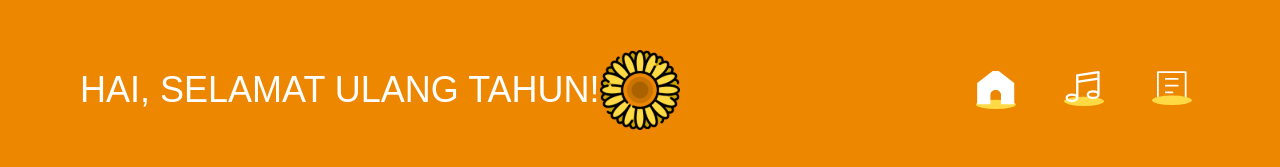
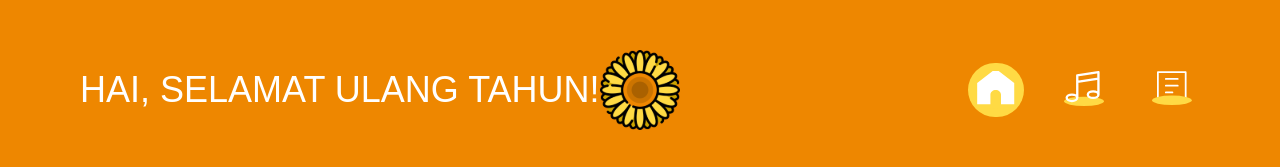
Before and after one commit to RenggoPandora/HappyBirthday, a React (Vite) app: page /home in a window 1280 px wide. Shown: the top 167 px of the page. Built offline with nearby package versions, Linux system fonts and the light colour scheme; a web font is replaced by a local one.

Commit message:
fix [Nav]

```diff
--- a/src/components/organisms/Nav.jsx
+++ b/src/components/organisms/Nav.jsx
@@ -23,7 +23,7 @@ export default function Nav() {
       <div className="flex gap-4 md:gap-8 justify-end flex-1 min-w-0 mr-4 md:mr-10">
         <a href="/home" className="relative">
           <div className={`flex items-center justify-center p-2 rounded-full transition-all duration-300 ease-in-out
-            ${isActive("/") ? "bg-[#FFDA44] bg-opacity-20" : ""}`}>
+            ${isActive("/home") ? "bg-[#FFDA44] bg-opacity-20" : ""}`}>
             <img
               src="/src/assets/Home_Icon.svg"
               alt="Home"
```
